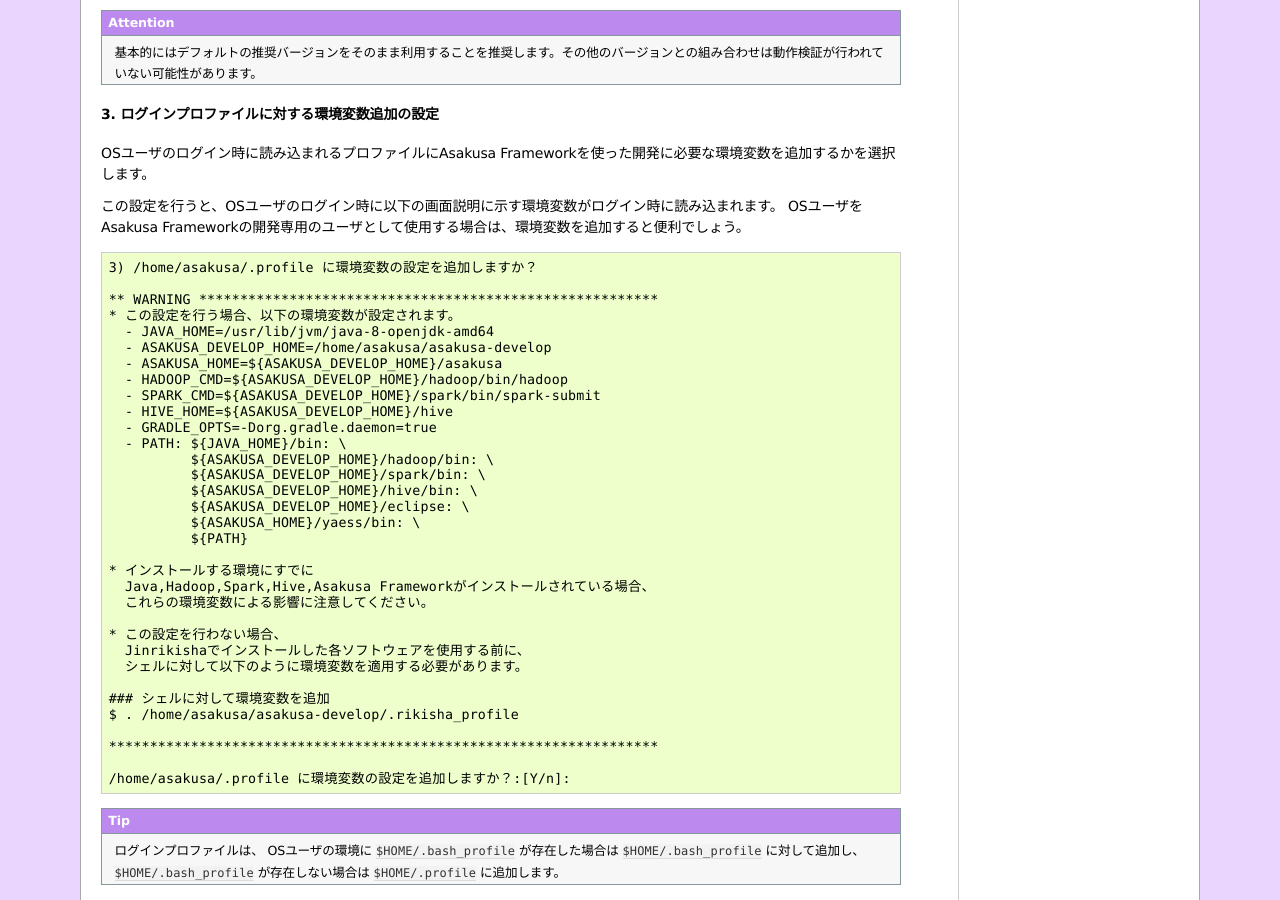
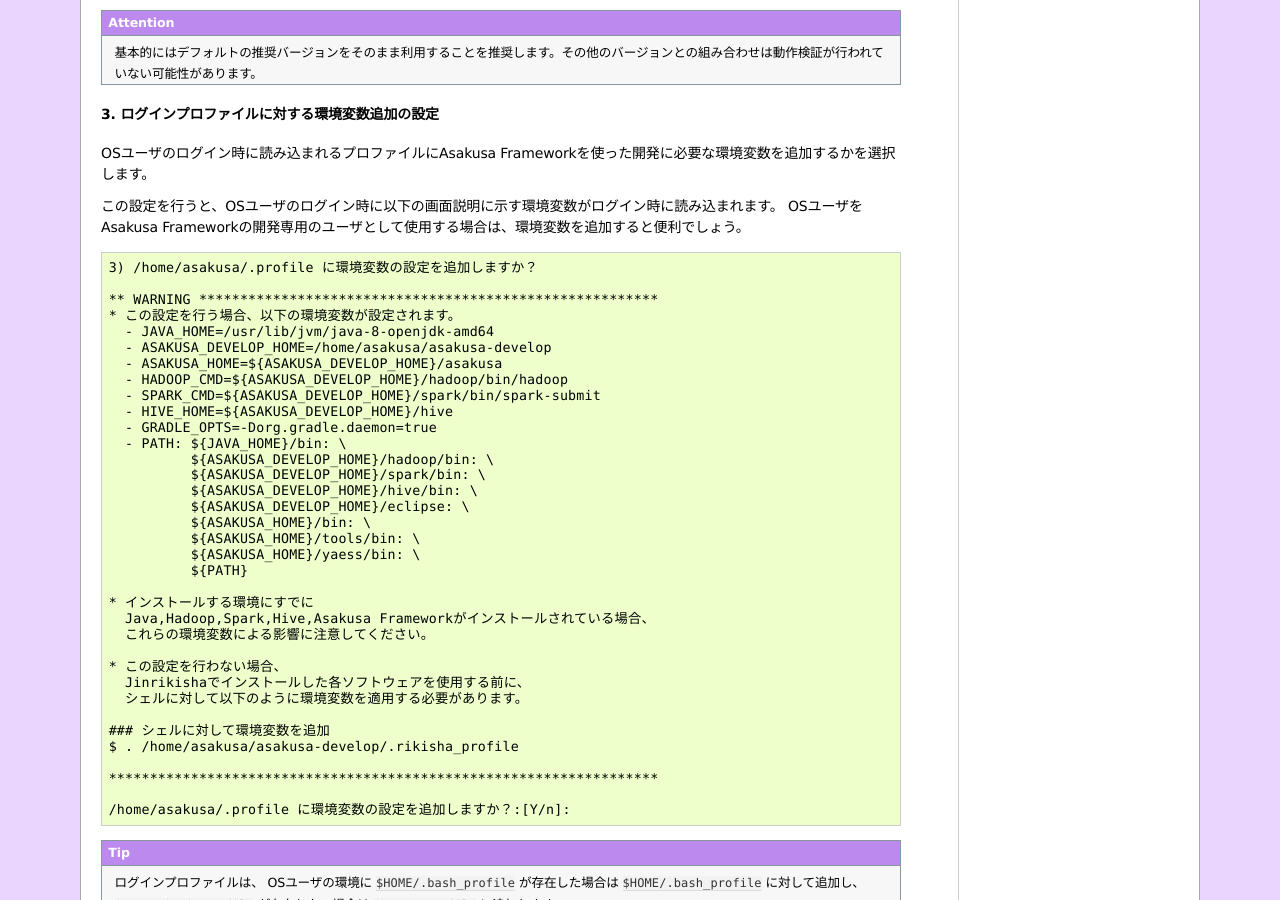
Before and after one commit to asakusafw/asakusafw-starter, a Sphinx documentation site: the page built from jinrikisha/docs/ja/source/install.rst, in a window 1280 px wide and 900 px high, scrolled down 2317 px. Built offline with Sphinx 7.4.7, drawn with Linux system fonts in a browser that asks for light colours; formulas are drawn with MathJax 3.

Commit message:
Modify environment variable settings for Asakusa 0.10.0 - follow up doc

```diff
--- a/jinrikisha/docs/ja/source/install.rst
+++ b/jinrikisha/docs/ja/source/install.rst
@@ -163,6 +163,8 @@
               ${ASAKUSA_DEVELOP_HOME}/spark/bin: \
               ${ASAKUSA_DEVELOP_HOME}/hive/bin: \
               ${ASAKUSA_DEVELOP_HOME}/eclipse: \
+              ${ASAKUSA_HOME}/bin: \
+              ${ASAKUSA_HOME}/tools/bin: \
               ${ASAKUSA_HOME}/yaess/bin: \
               ${PATH}
 
```
